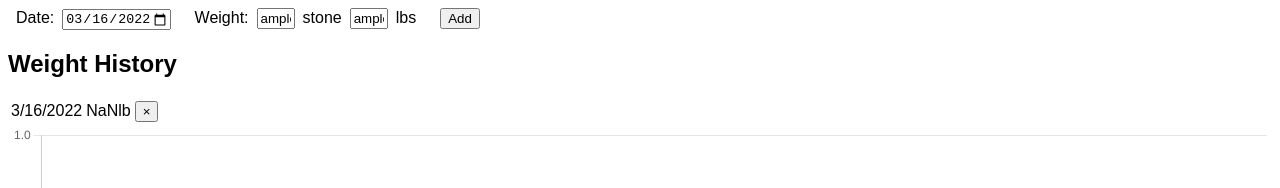
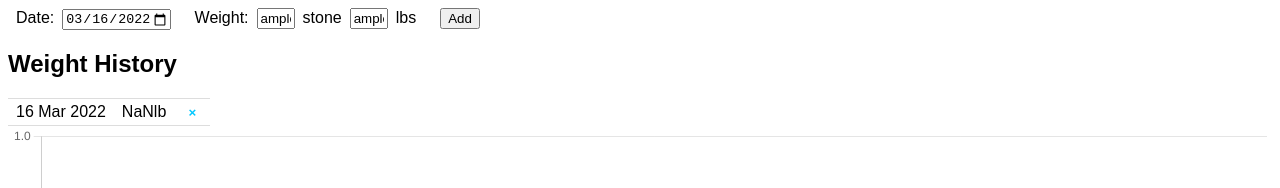
Before and after one commit to tomfletch/weight-tracker, a React (Create React App) app: page / in a window 1280 px wide. Both pictures are taken after typing "Sample", "Sample" into the empty fields and a click on the button "Add". Shown: the top 188 px of the page. Built offline with nearby package versions, Linux system fonts and the light colour scheme.

Commit message:
Style weight history table

```diff
--- /dev/null
+++ b/src/components/WeightHistory.module.css
@@ -0,0 +1,27 @@
+.weightHistoryTable {
+  border-spacing: 0;
+}
+
+.weightHistoryTable td {
+  padding: 0.2rem 0.5rem;
+  border-bottom: 1px solid #dddddd;
+}
+
+.weightHistoryTable tr:first-child td {
+  border-top: 1px solid #dddddd;
+}
+
+.deleteBtn {
+  display: inline-block;
+  background-color: transparent;
+  border: none;
+  font-weight: bold;
+  color: rgb(0, 200, 255);
+  border-radius: 2px;
+  width: 20px;
+  height: 20px;
+}
+
+.deleteBtn:hover {
+  background-color: #eee;
+}
--- a/src/components/WeightHistory.tsx
+++ b/src/components/WeightHistory.tsx
@@ -1,6 +1,8 @@
 import { useContext, useMemo } from 'react';
 import WeightContext, { WeightRecord, WeightUnit } from '../context/WeightContext';
+import { formatDate } from '../utils/dates';
 import { formatWeight } from '../utils/weightConversion';
+import styles from './WeightHistory.module.css';
 
 interface WeightHistoryRowProps {
   weightRecord: WeightRecord;
@@ -11,13 +13,11 @@ interface WeightHistoryRowProps {
 function WeightHistoryRow({weightRecord, unit, onDelete}: WeightHistoryRowProps) {
   const weightStr = formatWeight(weightRecord, unit);
 
-  const date = new Date(weightRecord.date);
-
   return (
     <tr>
-      <td>{date.toLocaleDateString()}</td>
+      <td>{formatDate(weightRecord.date)}</td>
       <td>{weightStr}</td>
-      <td><button type="button" onClick={onDelete}>&times;</button></td>
+      <td><button className={styles.deleteBtn} type="button" onClick={onDelete}>&times;</button></td>
     </tr>
   );
 }
@@ -31,7 +31,7 @@ function WeightHistory() {
     <div>
       <h2>Weight History</h2>
 
-      <table>
+      <table className={styles.weightHistoryTable}>
         <tbody>
           {sortedWeightRecords.map((weightRecord) => (
             <WeightHistoryRow
--- /dev/null
+++ b/src/utils/dates.ts
@@ -0,0 +1,9 @@
+const MONTH_NAMES_SHORT = ['Jan', 'Feb', 'Mar', 'Apr', 'May', 'Jun', 'Jul', 'Aug', 'Sep', 'Oct', 'Nov', 'Dec'];
+
+export function formatDate(dateStr: string): string {
+  const date = new Date(dateStr);
+  const day = date.getDate();
+  const month = MONTH_NAMES_SHORT[date.getMonth()];
+  const year = date.getFullYear();
+  return `${day} ${month} ${year}`;
+}
```
